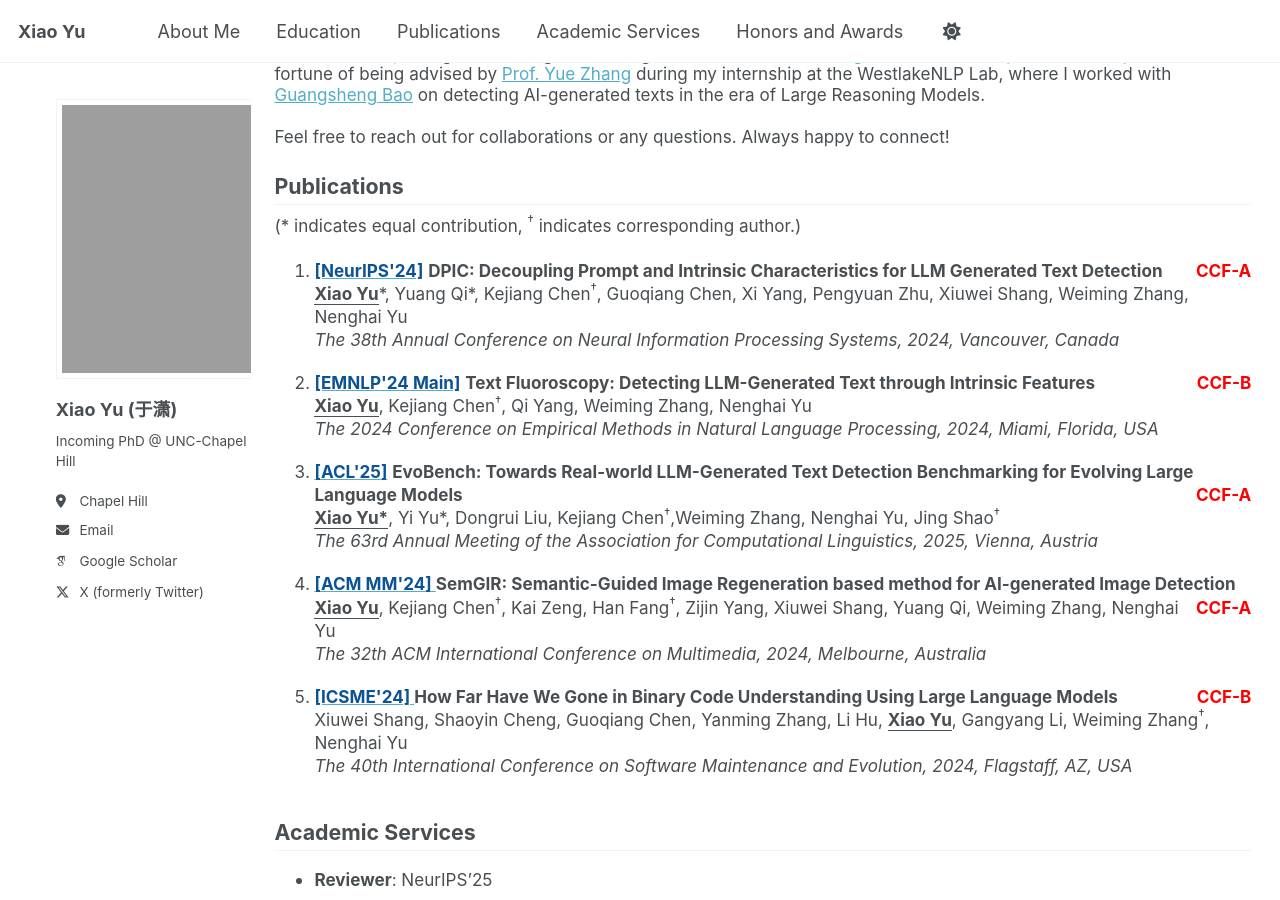
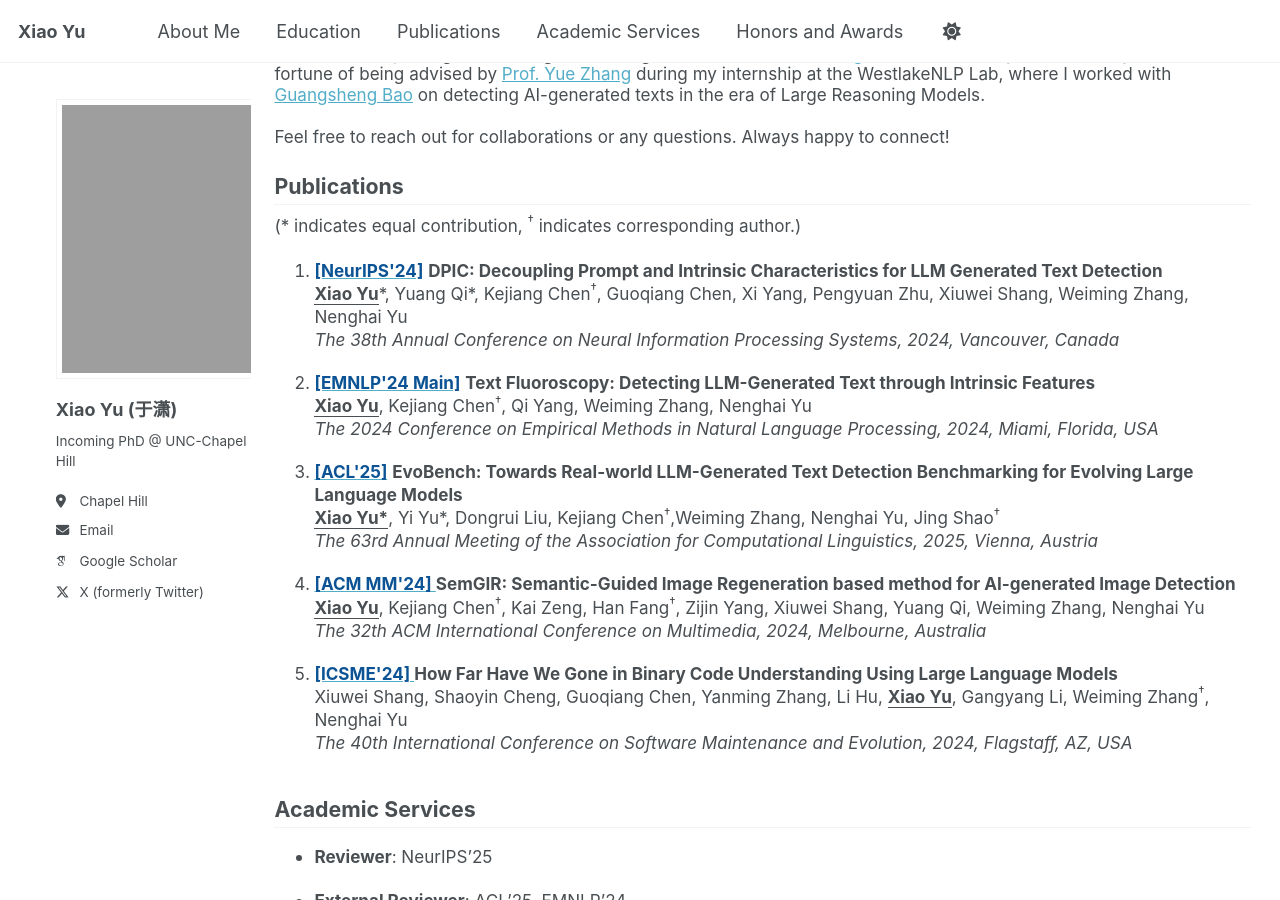
Before and after one commit to xiaoyu-1217/xiaoyu-1217.github.io, a Jekyll site: the page built from _pages/about.md, in a window 1280 px wide and 900 px high, scrolled down 323 px. Built offline with Jekyll 4.4.1, drawn with Linux system fonts in a browser that asks for light colours; some web fonts are replaced; a script that is not in the unit is left out.

Commit message:
Update about.md

```diff
--- a/_pages/about.md
+++ b/_pages/about.md
@@ -33,7 +33,6 @@ Feel free to reach out for collaborations or any questions. Always happy to conn
     <li>
         <b><a href='https://arxiv.org/pdf/2305.12519'><font color="#0b5394">[NeurIPS'24]</font></a></b>
         <b>DPIC: Decoupling Prompt and Intrinsic Characteristics for LLM Generated Text Detection</b>
-        <strong><font style="color:#FF0000;float: right">CCF-A</font></strong>
         <br /> <strong><u>Xiao Yu</u></strong>*, Yuang Qi*, Kejiang Chen<sup>†</sup>, Guoqiang Chen, Xi Yang, Pengyuan Zhu, Xiuwei Shang, Weiming Zhang, Nenghai Yu
         <br />
         <em>The 38th Annual Conference on Neural Information Processing Systems, 2024, Vancouver, Canada</em><br>
@@ -42,7 +41,6 @@ Feel free to reach out for collaborations or any questions. Always happy to conn
     <li>
         <b><a href='https://aclanthology.org/2024.emnlp-main.885.pdf'><font color="#0b5394">[EMNLP'24 Main]</font></a></b>
         <b>Text Fluoroscopy: Detecting LLM-Generated Text through Intrinsic Features</b>
-        <strong><font style="color:#FF0000;float: right">CCF-B</font></strong>
         <br /> <strong><u>Xiao Yu</u></strong>, Kejiang Chen<sup>†</sup>,  Qi Yang, Weiming Zhang, Nenghai Yu
         <br />
         <em>The 2024 Conference on Empirical Methods in Natural Language Processing, 2024, Miami, Florida, USA</em><br>
@@ -52,7 +50,6 @@ Feel free to reach out for collaborations or any questions. Always happy to conn
         <b><a href='https://aclanthology.org/2025.findings-acl.754.pdf'><font color="#0b5394">[ACL'25]</font></a></b>
         <b>EvoBench: Towards Real-world LLM-Generated Text Detection Benchmarking for Evolving
       Large Language Models</b>
-        <strong><font style="color:#FF0000;float: right">CCF-A</font></strong>
         <br /> <strong><u>Xiao Yu*</u></strong>, Yi Yu*, Dongrui Liu, Kejiang Chen<sup>†</sup>,Weiming Zhang, Nenghai Yu, Jing Shao<sup>†</sup>
         <br />
         <em>The 63rd Annual Meeting of the Association for Computational Linguistics, 2025, Vienna, Austria </em><br>
@@ -61,7 +58,6 @@ Feel free to reach out for collaborations or any questions. Always happy to conn
     <li>
         <b><a href='https://dl.acm.org/doi/10.1145/3664647.3680776'><font color="#0b5394">[ACM MM'24] </font></a></b>
         <b>SemGIR: Semantic-Guided Image Regeneration based method for AI-generated Image Detection</b>
-        <strong><font style="color:#FF0000;float: right">CCF-A</font></strong>
         <br /> <strong><u>Xiao Yu</u></strong>, Kejiang Chen<sup>†</sup>, Kai Zeng, Han Fang<sup>†</sup>, Zijin Yang, Xiuwei Shang, Yuang Qi, Weiming Zhang, Nenghai Yu
         <br />
         <em>The 32th ACM International Conference on Multimedia, 2024, Melbourne, Australia</em><br>
@@ -70,7 +66,6 @@ Feel free to reach out for collaborations or any questions. Always happy to conn
     <li>
       <b><a href='https://ieeexplore.ieee.org/abstract/document/10795058'><font color="#0b5394">[ICSME'24] </font></a></b>
       <b>How Far Have We Gone in Binary Code Understanding Using Large Language Models</b>
-      <strong><font style="color:#FF0000;float: right">CCF-B</font></strong>
       <br /> Xiuwei Shang, Shaoyin Cheng, Guoqiang Chen, Yanming Zhang, Li Hu, <strong><u>Xiao Yu</u></strong>, Gangyang Li, Weiming Zhang<sup>†</sup>, Nenghai Yu
       <br />
       <em>The 40th International Conference on Software Maintenance and Evolution, 2024, Flagstaff, AZ, USA</em><br>
```
